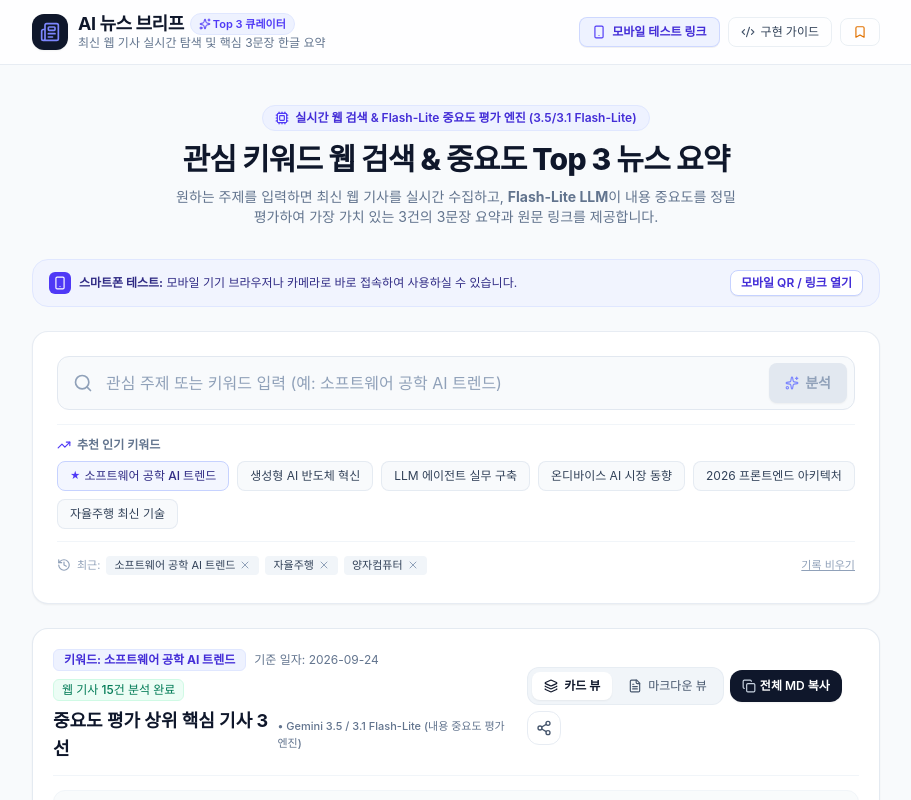
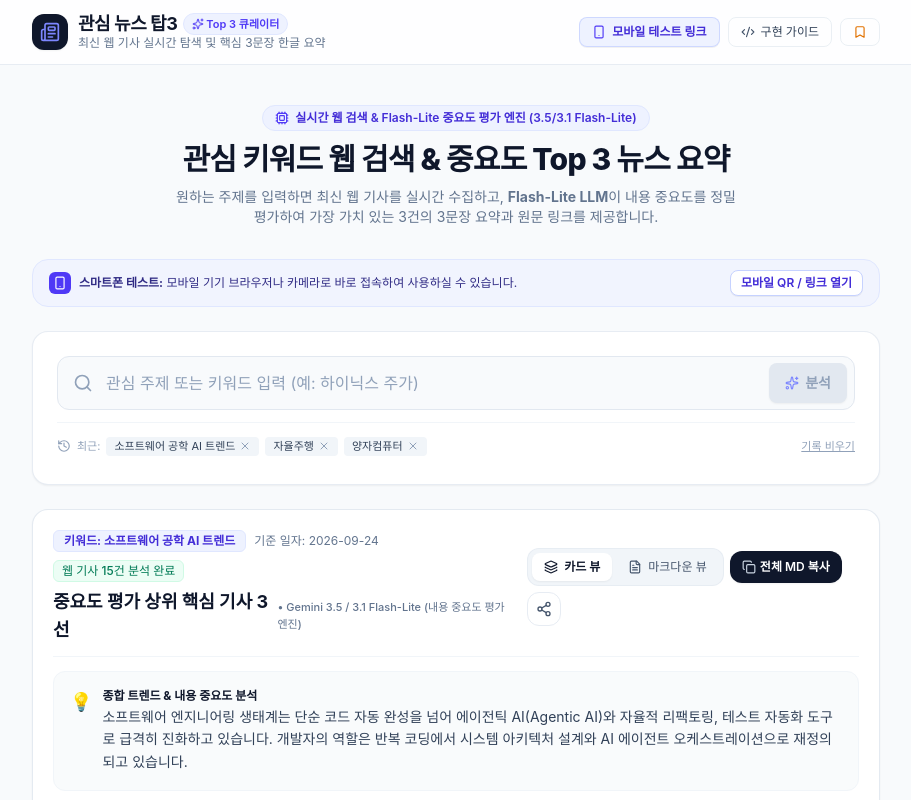
Before and after one commit to koreaseman-ux/summary_article, a React (Vite) app: page / in a window 1280 px wide. Shown: the top 800 px of the page, without its empty margins (184-1095 px from the left). Built offline with nearby package versions, Linux system fonts and the light colour scheme; a web font is replaced by a local one.

Commit message:
feat: update app title to '관심 뉴스 탑3' and simplify search UI

```diff
--- a/index.html
+++ b/index.html
@@ -3,9 +3,9 @@
   <head>
     <meta charset="UTF-8" />
     <meta name="viewport" content="width=device-width, initial-scale=1.0, maximum-scale=1.0, user-scalable=no" />
-    <title>AI 뉴스 핵심 요약 큐레이터</title>
+    <title>관심 뉴스 탑3</title>
     <meta name="description" content="사용자가 입력한 관심 키워드를 바탕으로 최신 웹 기사 3건을 엄선하여 한글 핵심 요약과 원문 링크를 제공하는 모바일 친화형 AI 어시스턴트" />
-    <meta property="og:title" content="AI 뉴스 핵심 요약 큐레이터" />
+    <meta property="og:title" content="관심 뉴스 탑3" />
     <meta property="og:description" content="사용자가 입력한 관심 키워드를 바탕으로 최신 웹 기사 3건을 엄선하여 한글 핵심 요약과 원문 링크를 제공하는 모바일 친화형 AI 어시스턴트" />
     <meta property="og:type" content="website" />
     <meta name="twitter:card" content="summary_large_image" />
--- a/src/components/Header.tsx
+++ b/src/components/Header.tsx
@@ -25,7 +25,7 @@ export const Header: React.FC<HeaderProps> = ({
           <div>
             <div className="flex items-center gap-1.5">
               <h1 className="text-base sm:text-lg font-bold text-slate-900 tracking-tight leading-tight">
-                AI 뉴스 브리프
+                관심 뉴스 탑3
               </h1>
               <span className="hidden sm:inline-flex items-center gap-0.5 px-2 py-0.5 rounded-full text-[11px] font-semibold bg-indigo-50 text-indigo-600 border border-indigo-100">
                 <Sparkles className="w-3 h-3" /> Top 3 큐레이터
--- a/src/components/SearchSection.tsx
+++ b/src/components/SearchSection.tsx
@@ -1,5 +1,5 @@
 import React, { useState } from 'react';
-import { Search, X, Loader2, TrendingUp, History, Sparkles } from 'lucide-react';
+import { Search, X, Loader2, History, Sparkles } from 'lucide-react';
 
 interface SearchSectionProps {
   onSearch: (keyword: string) => void;
@@ -8,15 +8,6 @@ interface SearchSectionProps {
   onSelectRecent: (keyword: string) => void;
   onClearRecent: (keyword?: string) => void;
 }
-
-const RECOMMENDED_TOPICS = [
-  '소프트웨어 공학 AI 트렌드',
-  '생성형 AI 반도체 혁신',
-  'LLM 에이전트 실무 구축',
-  '온디바이스 AI 시장 동향',
-  '2026 프론트엔드 아키텍처',
-  '자율주행 최신 기술'
-];
 
 export const SearchSection: React.FC<SearchSectionProps> = ({
   onSearch,
@@ -49,7 +40,7 @@ export const SearchSection: React.FC<SearchSectionProps> = ({
           type="text"
           value={keyword}
           onChange={(e) => setKeyword(e.target.value)}
-          placeholder="관심 주제 또는 키워드 입력 (예: 소프트웨어 공학 AI 트렌드)"
+          placeholder="관심 주제 또는 키워드 입력 (예: 하이닉스 주가)"
           className="w-full pl-10 sm:pl-12 pr-24 sm:pr-28 py-3 sm:py-3.5 bg-slate-50 hover:bg-slate-100/70 focus:bg-white text-sm sm:text-base text-slate-900 placeholder:text-slate-400 rounded-xl border border-slate-200 focus:border-indigo-500 focus:outline-none focus:ring-4 focus:ring-indigo-500/10 transition-all"
           disabled={isLoading}
         />
@@ -83,36 +74,6 @@ export const SearchSection: React.FC<SearchSectionProps> = ({
           )}
         </button>
       </form>
-
-      {/* Suggested Keywords */}
-      <div className="mt-3.5 pt-3 border-t border-slate-100">
-        <div className="flex items-center justify-between mb-2">
-          <div className="flex items-center gap-1.5 text-xs font-semibold text-slate-500">
-            <TrendingUp className="w-3.5 h-3.5 text-indigo-600" />
-            <span>추천 인기 키워드</span>
-          </div>
-        </div>
-        <div className="flex flex-wrap gap-1.5 sm:gap-2">
-          {RECOMMENDED_TOPICS.map((topic) => {
-            const isPrimary = topic === '소프트웨어 공학 AI 트렌드';
-            return (
-              <button
-                key={topic}
-                onClick={() => handleChipClick(topic)}
-                disabled={isLoading}
-                className={`text-xs px-2.5 sm:px-3 py-1.5 rounded-lg border transition-all text-left flex items-center gap-1 ${
-                  isPrimary
-                    ? 'bg-indigo-50/70 border-indigo-200 text-indigo-900 font-medium hover:bg-indigo-100'
-                    : 'bg-slate-50 hover:bg-slate-100 border-slate-200/80 text-slate-700 font-normal'
-                }`}
-              >
-                {isPrimary && <span className="text-indigo-600 text-[10px]">★</span>}
-                {topic}
-              </button>
-            );
-          })}
-        </div>
-      </div>
 
       {/* Recent Searches */}
       {recentSearches.length > 0 && (
```
Also changed, not shown: 1 other file (tests, documents, lock files or other folders).
